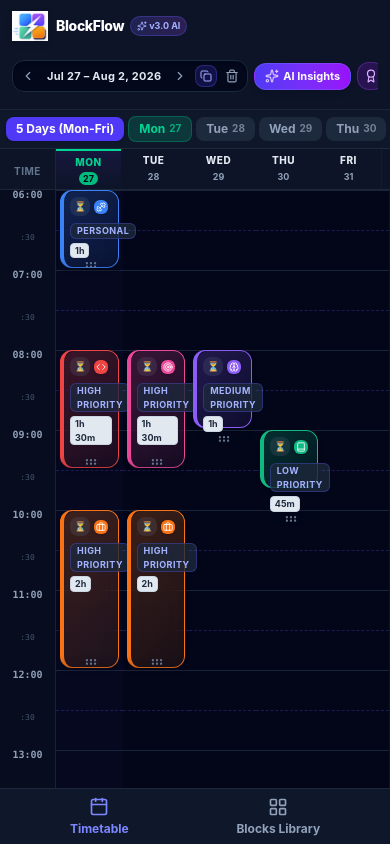
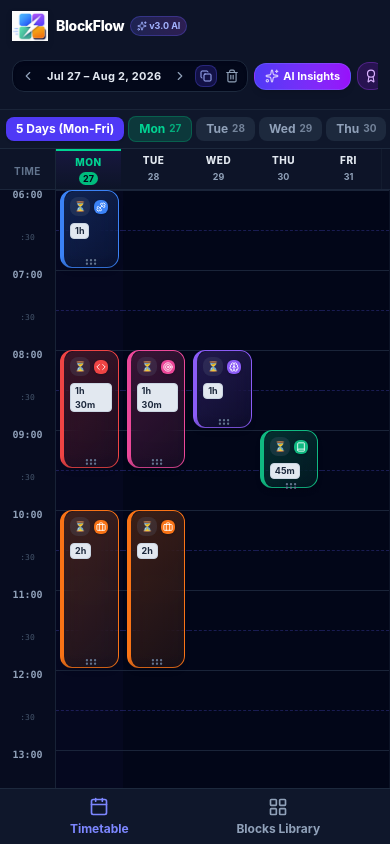
Before and after one commit to jishnunainani-creator/BlockFlow, a React (Vite) app: page / in a window 390 px wide. Built offline with nearby package versions, Linux system fonts and the light colour scheme.

Commit message:
Mobile view update: Make Activity Name (e.g. DSA sums, CAT prep) bold and prominent on mobile, hiding Category Badge

```diff
--- a/src/components/Timetable/ScheduledBlockItem.tsx
+++ b/src/components/Timetable/ScheduledBlockItem.tsx
@@ -13,7 +13,6 @@ import {
   Check,
   AlertTriangle,
   Bell,
-  Tag,
 } from 'lucide-react';
 
 interface ScheduledBlockItemProps {
@@ -186,10 +185,11 @@ export const ScheduledBlockItem: React.FC<ScheduledBlockItemProps> = ({
                 <IconComp className="w-2.5 h-2.5 sm:w-3 sm:h-3" />
               </div>
 
-              <h5 className={`text-[11px] sm:text-xs font-bold text-slate-900 dark:text-white truncate drop-shadow-xs flex items-center gap-1 ${
+              {/* Activity Name (Bold & Visible on Mobile) */}
+              <h5 className={`text-xs sm:text-xs font-black text-slate-900 dark:text-white truncate drop-shadow-xs flex items-center gap-1 leading-tight ${
                 isCompleted ? 'line-through opacity-90' : ''
               }`}>
-                <span>{block.title}</span>
+                <span className="truncate">{block.title}</span>
                 {isConflicting && (
                   <span title={conflictData?.message}>
                     <AlertTriangle className="w-3 h-3 sm:w-3.5 sm:h-3.5 text-rose-500 shrink-0 animate-bounce" />
@@ -245,15 +245,16 @@ export const ScheduledBlockItem: React.FC<ScheduledBlockItemProps> = ({
             />
           )}
 
-          {/* Category Badge & Duration */}
+          {/* Duration & Category Pill */}
           <div className="flex items-center gap-1 flex-wrap text-[9px] sm:text-[10px] text-slate-700 dark:text-slate-300 font-semibold mt-1">
-            {/* Category Pill */}
-            <span className="px-1.5 py-0.2 rounded-md bg-slate-800/80 text-indigo-300 border border-indigo-500/30 font-bold uppercase tracking-wider text-[9px]">
+            {/* Category Pill (Hidden on Mobile, Visible on Desktop) */}
+            <span className="hidden sm:inline-block px-1.5 py-0.2 rounded-md bg-slate-800/80 text-indigo-300 border border-indigo-500/30 font-bold uppercase tracking-wider text-[9px]">
               {categoryLabel}
             </span>
 
             <span className="text-slate-400 hidden sm:inline">•</span>
 
+            {/* Scheduled Duration Badge */}
             <span className="font-bold px-1 py-0.2 rounded bg-slate-200 dark:bg-slate-900/60 text-slate-800 dark:text-slate-200 border border-slate-300 dark:border-slate-700/50">
               {formatDuration(liveDuration)}
             </span>
```
